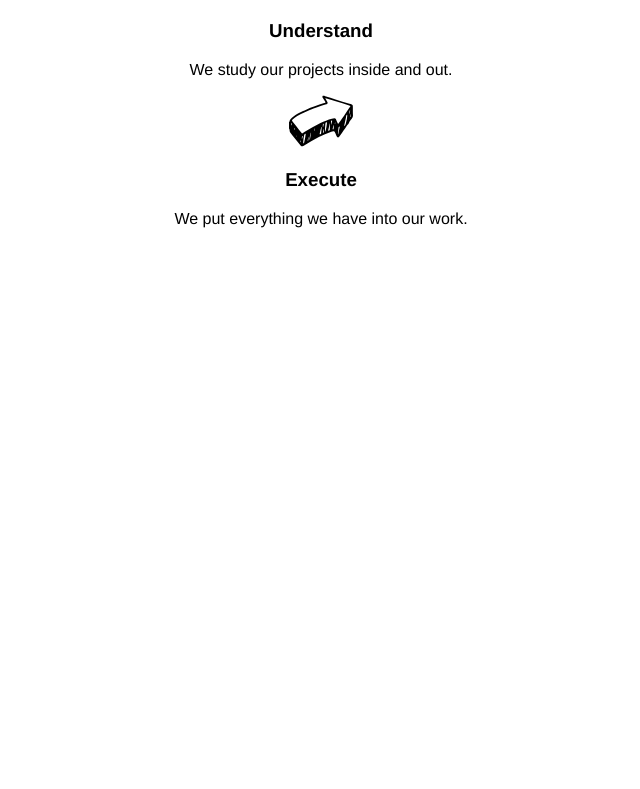
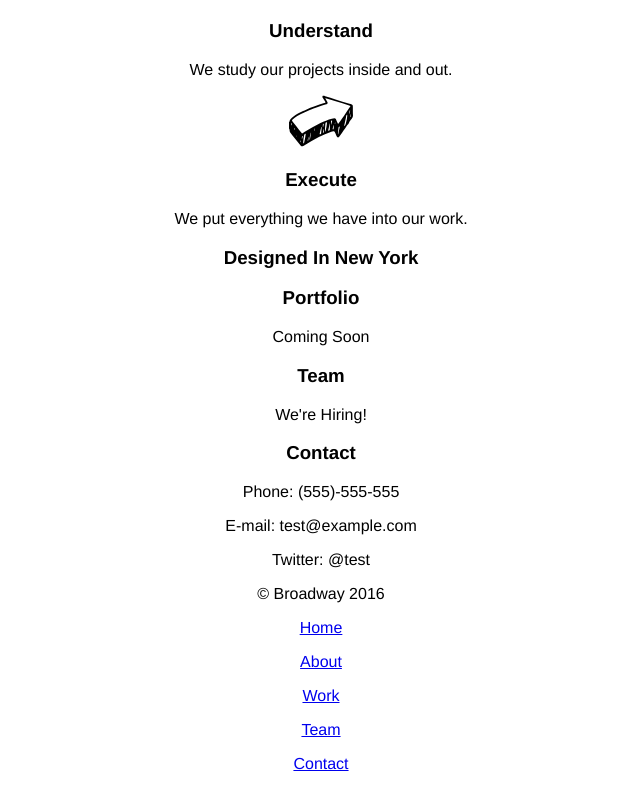
Before and after one commit to annegundestrup/broadway, a plain HTML site: page index.html in a window 1280 px wide. Shown: the part 491-1280 px from the top of the page, without its empty margins (319-959 px from the left). Before the commit the page ends 800 px from the top, so only its background shows below. Drawn offline with Linux system fonts and the light colour scheme.

Commit message:
added last html

```diff
--- a/index.html
+++ b/index.html
@@ -31,9 +31,25 @@
       <p>We put everything we have into our work.</p>
 
     <!--Bottom Section-->
-
+    <h3 class="banner">Designed In New York</h3>
+      <h3>Portfolio</h3>
+        <p>Coming Soon</p>
+      <h3>Team</h3>
+        <p>We're Hiring!</p>
+      <h3>Contact</h3>
+        <p>Phone: (555)-555-555</p>
+        <p>E-mail: test@example.com</p>
+        <p>Twitter: @test</p>
 
     <!--Footer-->
+    <div class="footer">
+      <p>&copy Broadway 2016</p>
+      <p><a href="#">Home</a></p>
+      <p><a href="#">About</a></p>
+      <p><a href="#">Work</a></p>
+      <p><a href="#">Team</a></p>
+      <p><a href="#">Contact</a></p>
+    </div>
 
   </body>
 </html>
```
